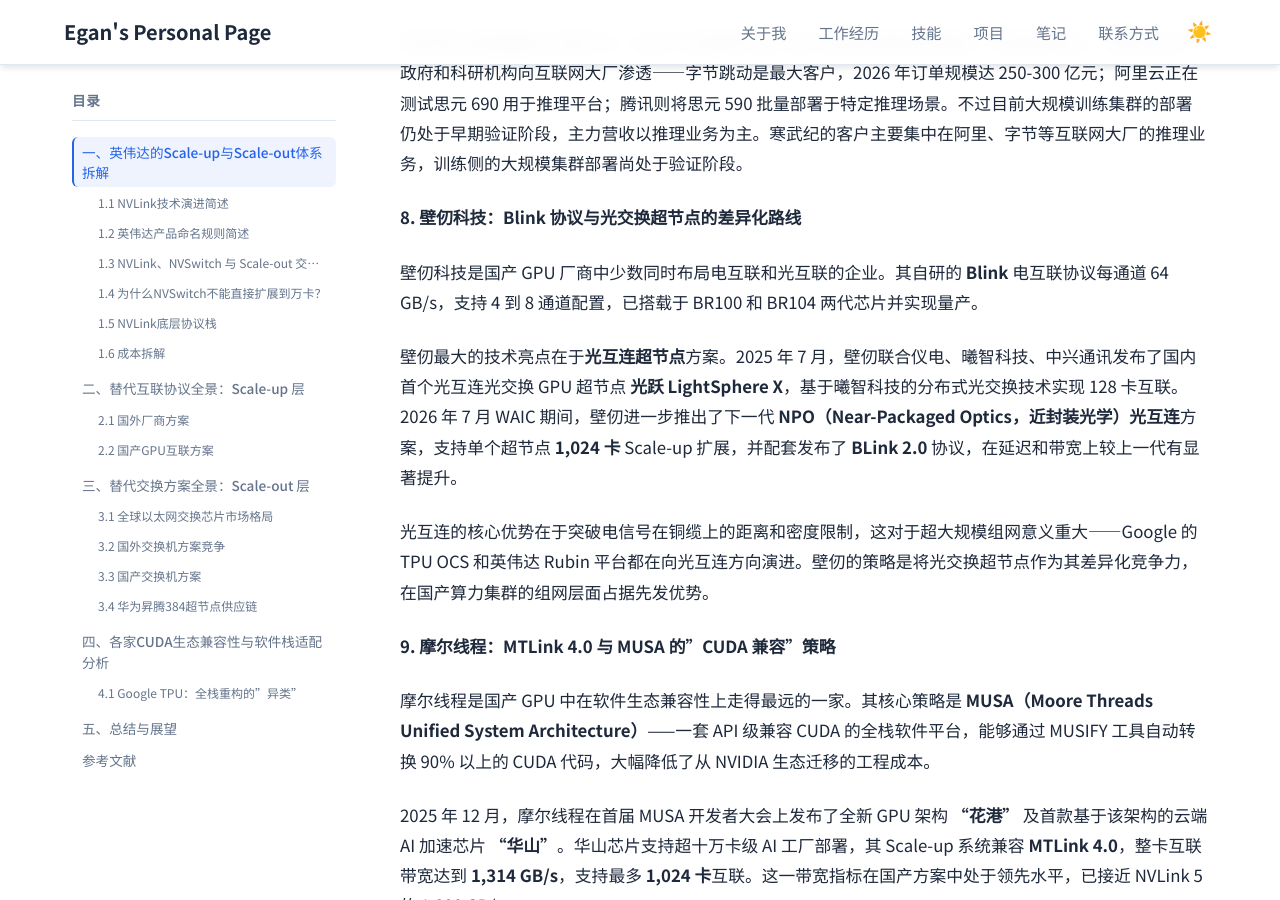
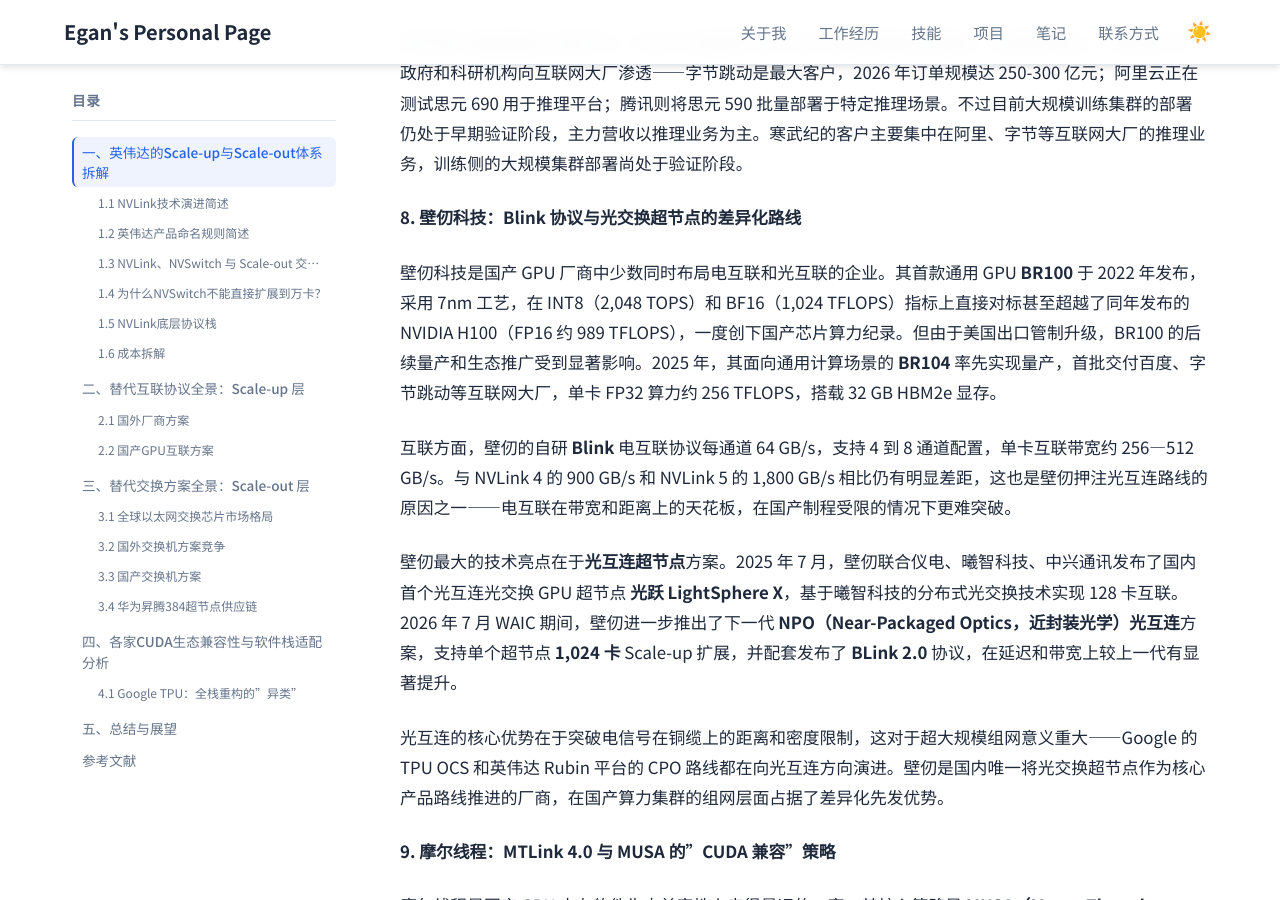
Before and after one commit to Lejun-Hu/Lejun-Hu.github.io, a Jekyll site: the page built from _notes/2026-7-12-GPU_Interconnect_Research.md, in a window 1280 px wide and 900 px high, scrolled down 13525 px. Built offline with Jekyll 4.4.1, drawn with Linux system fonts in a browser that asks for light colours.

Commit message:
refine: 壁仞段补充BR100/BR104性能数据与NV对比

```diff
--- a/_notes/2026-7-12-GPU_Interconnect_Research.md
+++ b/_notes/2026-7-12-GPU_Interconnect_Research.md
@@ -238,11 +238,13 @@ MLU-Link 在思元 590 上的具体参数为 4 端口、16 lane、单 lane 50 Gb
 
 **8. 壁仞科技：Blink 协议与光交换超节点的差异化路线**
 
-壁仞科技是国产 GPU 厂商中少数同时布局电互联和光互联的企业。其自研的 **Blink** 电互联协议每通道 64 GB/s，支持 4 到 8 通道配置，已搭载于 BR100 和 BR104 两代芯片并实现量产。
+壁仞科技是国产 GPU 厂商中少数同时布局电互联和光互联的企业。其首款通用 GPU **BR100** 于 2022 年发布，采用 7nm 工艺，在 INT8（2,048 TOPS）和 BF16（1,024 TFLOPS）指标上直接对标甚至超越了同年发布的 NVIDIA H100（FP16 约 989 TFLOPS），一度创下国产芯片算力纪录。但由于美国出口管制升级，BR100 的后续量产和生态推广受到显著影响。2025 年，其面向通用计算场景的 **BR104** 率先实现量产，首批交付百度、字节跳动等互联网大厂，单卡 FP32 算力约 256 TFLOPS，搭载 32 GB HBM2e 显存。
+
+互联方面，壁仞的自研 **Blink** 电互联协议每通道 64 GB/s，支持 4 到 8 通道配置，单卡互联带宽约 256—512 GB/s。与 NVLink 4 的 900 GB/s 和 NVLink 5 的 1,800 GB/s 相比仍有明显差距，这也是壁仞押注光互连路线的原因之一——电互联在带宽和距离上的天花板，在国产制程受限的情况下更难突破。
 
 壁仞最大的技术亮点在于**光互连超节点**方案。2025 年 7 月，壁仞联合仪电、曦智科技、中兴通讯发布了国内首个光互连光交换 GPU 超节点 **光跃 LightSphere X**，基于曦智科技的分布式光交换技术实现 128 卡互联。2026 年 7 月 WAIC 期间，壁仞进一步推出了下一代 **NPO（Near-Packaged Optics，近封装光学）光互连**方案，支持单个超节点 **1,024 卡** Scale-up 扩展，并配套发布了 **BLink 2.0** 协议，在延迟和带宽上较上一代有显著提升。
 
-光互连的核心优势在于突破电信号在铜缆上的距离和密度限制，这对于超大规模组网意义重大——Google 的 TPU OCS 和英伟达 Rubin 平台都在向光互连方向演进。壁仞的策略是将光交换超节点作为其差异化竞争力，在国产算力集群的组网层面占据先发优势。
+光互连的核心优势在于突破电信号在铜缆上的距离和密度限制，这对于超大规模组网意义重大——Google 的 TPU OCS 和英伟达 Rubin 平台的 CPO 路线都在向光互连方向演进。壁仞是国内唯一将光交换超节点作为核心产品路线推进的厂商，在国产算力集群的组网层面占据了差异化先发优势。
 
 **9. 摩尔线程：MTLink 4.0 与 MUSA 的"CUDA 兼容"策略**
 
```
